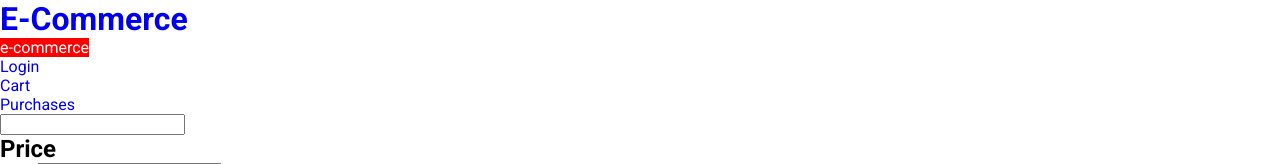
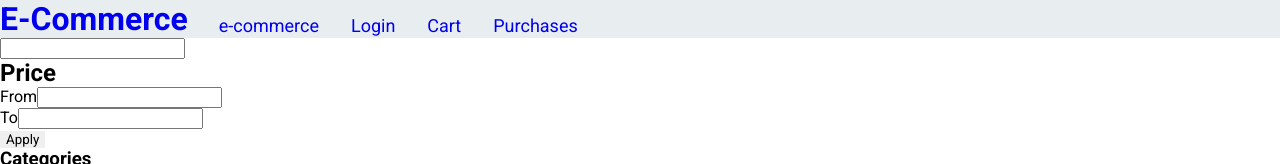
Before and after one commit to valderruten/Ecommerce, a React (Vite) app: page /#/ in a window 1280 px wide. Shown: the top 164 px of the page. Built offline with nearby package versions, Linux system fonts and the light colour scheme; no server answers.

Commit message:
nuevo cambio

```diff
--- a/src/App.css
+++ b/src/App.css
@@ -1,4 +1,27 @@
-.active-link{
+/* .active-link{
     background-color: red;
     color: white;
+} */
+.header li:hover{
+    background-color: rgb(222, 222, 249);
+
 }
+.header{
+    background-color: rgb(232, 238, 239);
+    box-sizing: border-box;
+    margin: 0;
+    display: flex;
+    align-items:stretch;
+}
+.header ul{
+display: flex;
+margin-left: 15px;
+
+justify-items:right;
+margin-top: 15px;
+gap: 2rem;
+padding: 0 1rem;
+font-size: large;
+flex-wrap: wrap;
+
+}
--- a/src/App.jsx
+++ b/src/App.jsx
@@ -10,7 +10,6 @@ import Home from "./pages/Home";
 import Login from "./pages/Login";
 import ProductInfo from "./pages/ProductInfo";
 import Purchases from "./pages/Purchases";
-// import { getUserCart } from "./store/slices/cart.slice";
 import { getAllProducts } from "./store/slices/products.slice";
 
 function App() {
@@ -25,7 +24,7 @@ function App() {
   return (
     <div className="App">
       <Header />
-      <Routes>
+      <Routes >
 
         <Route path="/" element={<Home />} />
         <Route path="/login" element={<Login />} />
--- a/src/components/shared/Header.jsx
+++ b/src/components/shared/Header.jsx
@@ -1,5 +1,5 @@
 import React from "react";
-import { Link, NavLink } from "react-router-dom";
+import { NavLink } from "react-router-dom";
 
 const Header = () => {
   return (
--- a/src/index.css
+++ b/src/index.css
@@ -28,6 +28,3 @@ a {
   text-decoration: none;
   font-family: inherit;
 }
-/* input{
-  font-size: 1.5rem;
-} */
--- a/src/pages/styles/loginForm.css
+++ b/src/pages/styles/loginForm.css
@@ -21,9 +21,7 @@
 .login__title {
   margin: 10px 0;
 }
-.login__list {
 
-}
 .login__item {
   margin-bottom: 10px;
   display: flex;
```
Also changed, not shown: src/pages/Login.jsx (+1 -51 lines).
